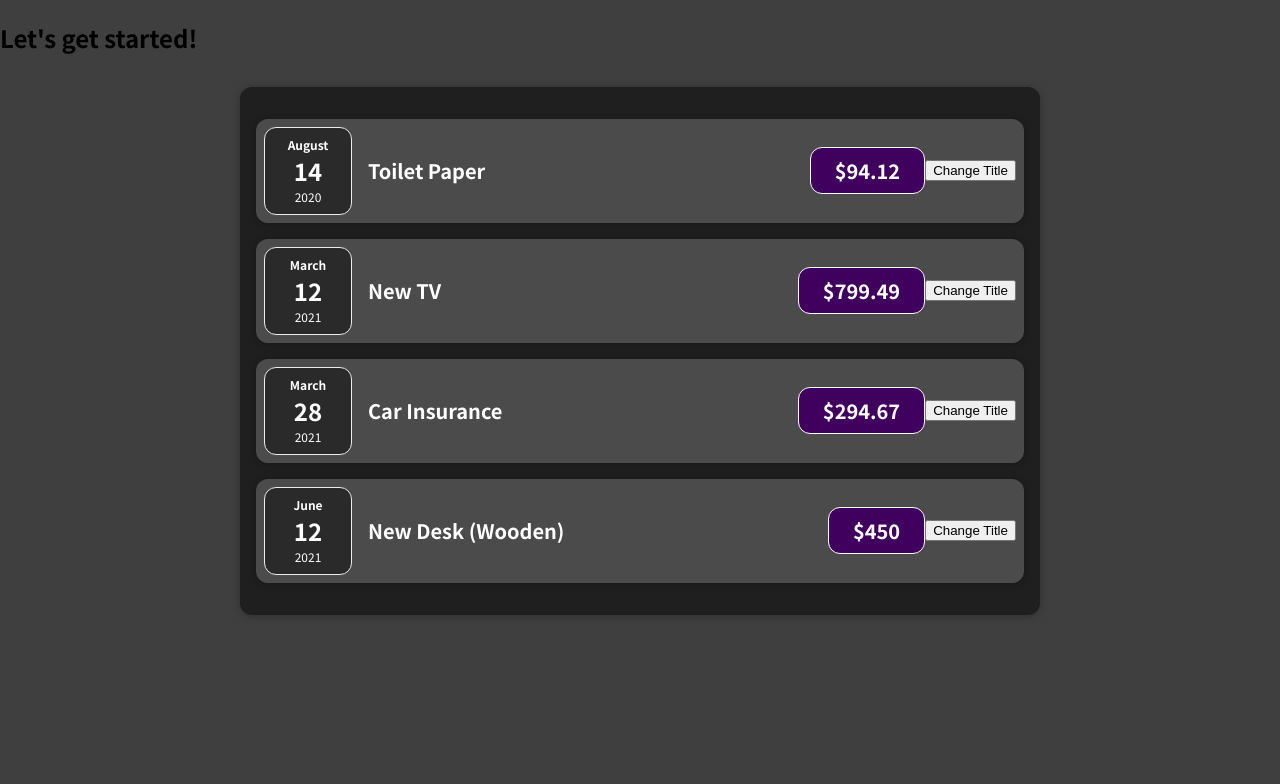
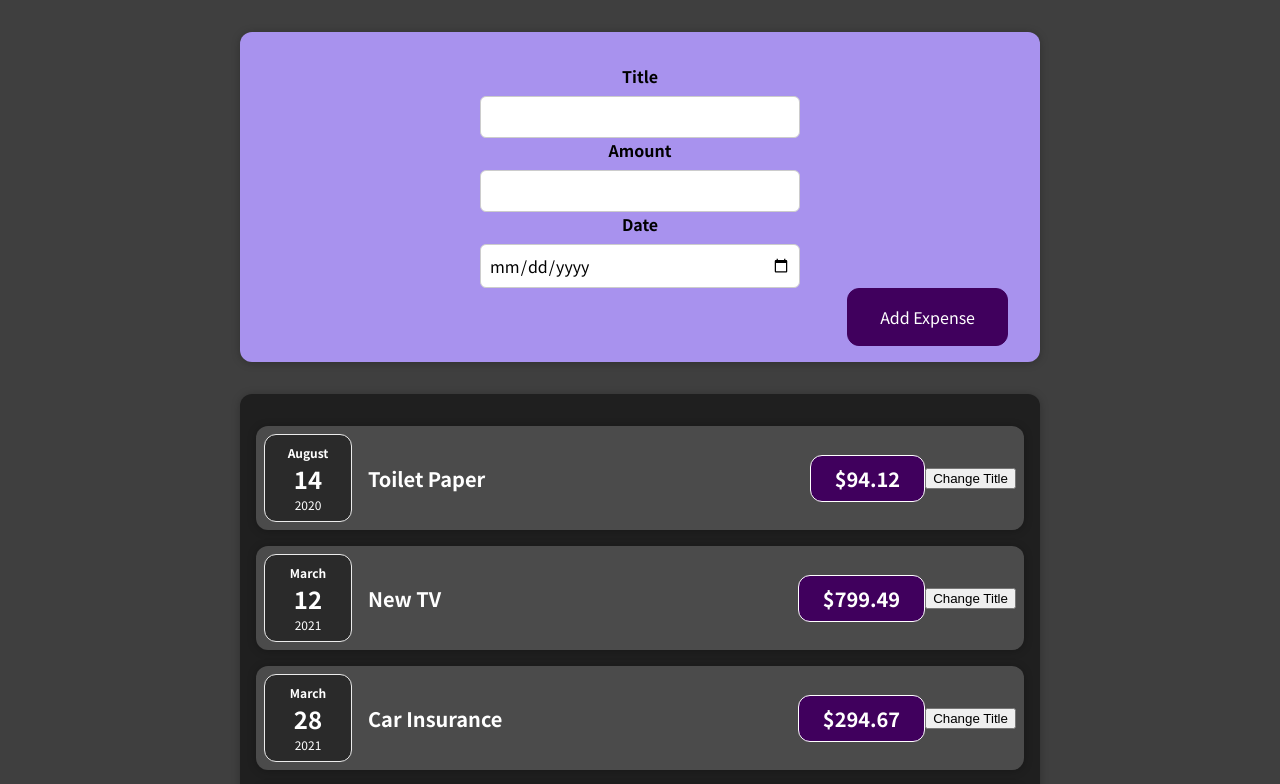
Before and after one commit to bmt3755/Expense-Project, a React (Create React App) app: page / in a window 1280 px wide. Shown: the top 784 px of the page. Built offline with nearby package versions, Linux system fonts and the light colour scheme.

Commit message:
Add Expense form added with multiple states

```diff
--- a/src/App.js
+++ b/src/App.js
@@ -1,6 +1,7 @@
 
 
 import Expenses from "./components/Expenses/Expenses";
+import NewExpense from "./components/NewExpense/NewExpense";
 
 function App() {
   const expenses = [
@@ -35,9 +36,8 @@ function App() {
 
   return (
     <div>
-      <h2>Let's get started!</h2>
+      <NewExpense />
       <Expenses items={expenses}/>
-
     </div>
   );
 }
--- /dev/null
+++ b/src/components/NewExpense/ExpenseForm.css
@@ -0,0 +1,26 @@
+.new-expense__controls {
+    display: flex;
+    flex-wrap: wrap;
+    gap: 1rem;
+    margin-bottom: 1rem;
+    text-align: left;
+  }
+
+  .new-expense__control label {
+    font-weight: bold;
+    margin-bottom: 0.5rem;
+    display: block;
+  }
+
+  .new-expense__control input {
+    font: inherit;
+    padding: 0.5rem;
+    border-radius: 6px;
+    border: 1px solid #ccc;
+    width: 20rem;
+    max-width: 100%;
+  }
+
+  .new-expense__actions {
+    text-align: right;
+  }
--- /dev/null
+++ b/src/components/NewExpense/ExpenseForm.js
@@ -0,0 +1,42 @@
+import { useState } from 'react';
+import './ExpenseForm.css';
+
+const ExpenseForm = () => {
+    const [enteredTitle, setEnteredTitle] = useState('');
+    const [enteredAmount, setEnteredAmount] = useState('');
+    const [enteredDate, setEnteredDate] = useState('');
+
+    const titleChangeHandler = (event) => {
+        setEnteredTitle(event.target.value);
+    };
+
+    const amountChangeHandler = (event) => {
+        setEnteredAmount(event.target.value);
+    };
+
+
+    const dateChangeHandler = (event) => {
+        setEnteredDate(event.target.value);
+    };
+    return(
+        <form>
+            <div className = "new-expense__controls"></div>
+            <div className = "new-expense__control">
+                <label>Title</label>
+                <input type = "text" onChange={titleChangeHandler}/>
+            </div>
+            <div className = "new-expense__control">
+                <label>Amount</label>
+                <input type = "number" min="0.01" step="0.01" onChange={amountChangeHandler}/>
+            </div>
+            <div className = "new-expense__control">
+                <label>Date</label>
+                <input type = "date" min="2019-01-01" max="2022-12-31" onChange={dateChangeHandler}/>
+            </div>
+            <div className="new-expense__actions">
+                <button type="submit">Add Expense</button>
+            </div>
+        </form>
+    );
+};
+export default ExpenseForm;
--- /dev/null
+++ b/src/components/NewExpense/NewExpense.css
@@ -0,0 +1,37 @@
+.new-expense {
+        background-color: #a892ee;
+        padding: 1rem;
+        margin: 2rem auto;
+        width: 50rem;
+        max-width: 95%;
+        border-radius: 12px;
+        text-align: center;
+        box-shadow: 0 1px 8px rgba(0, 0, 0, 0.25);
+    }
+.new-expense button {
+        font: inherit;
+        cursor: pointer;
+        padding: 1rem 2rem;
+        border: 1px solid #40005d;
+        background-color: #40005d;
+        color: white;
+        border-radius: 12px;
+        margin-right: 1rem;
+    }
+
+.new-expense button:hover,
+.new-expense button:active {
+        background-color: #510674;
+        border-color: #510674;
+    }
+
+.new-expense button.alternative {
+        color: #220131;
+        border-color: transparent;
+        background-color: transparent;
+    }
+
+.new-expense button.alternative:hover,
+.new-expense button.alternative:active {
+        background-color: #ddb3f8;
+    }
--- /dev/null
+++ b/src/components/NewExpense/NewExpense.js
@@ -0,0 +1,13 @@
+import React from "react";
+import './NewExpense.css';
+import ExpenseForm from "./ExpenseForm";
+
+const NewExpense = () => {
+
+    return(
+        <div className = "new-expense">
+            <ExpenseForm />
+        </div>
+    );
+};
+export default NewExpense;
```
Also changed, not shown: 1 other file (tests, documents, lock files or other folders).
